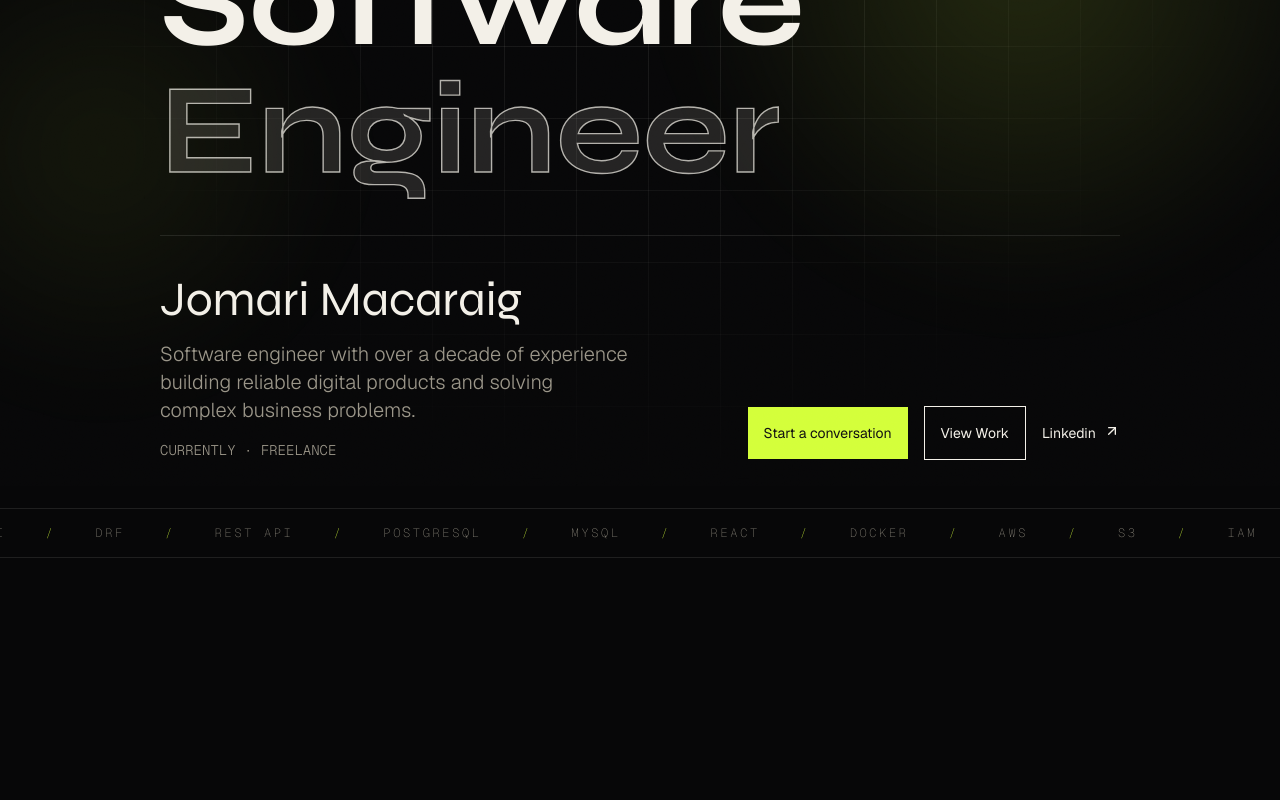
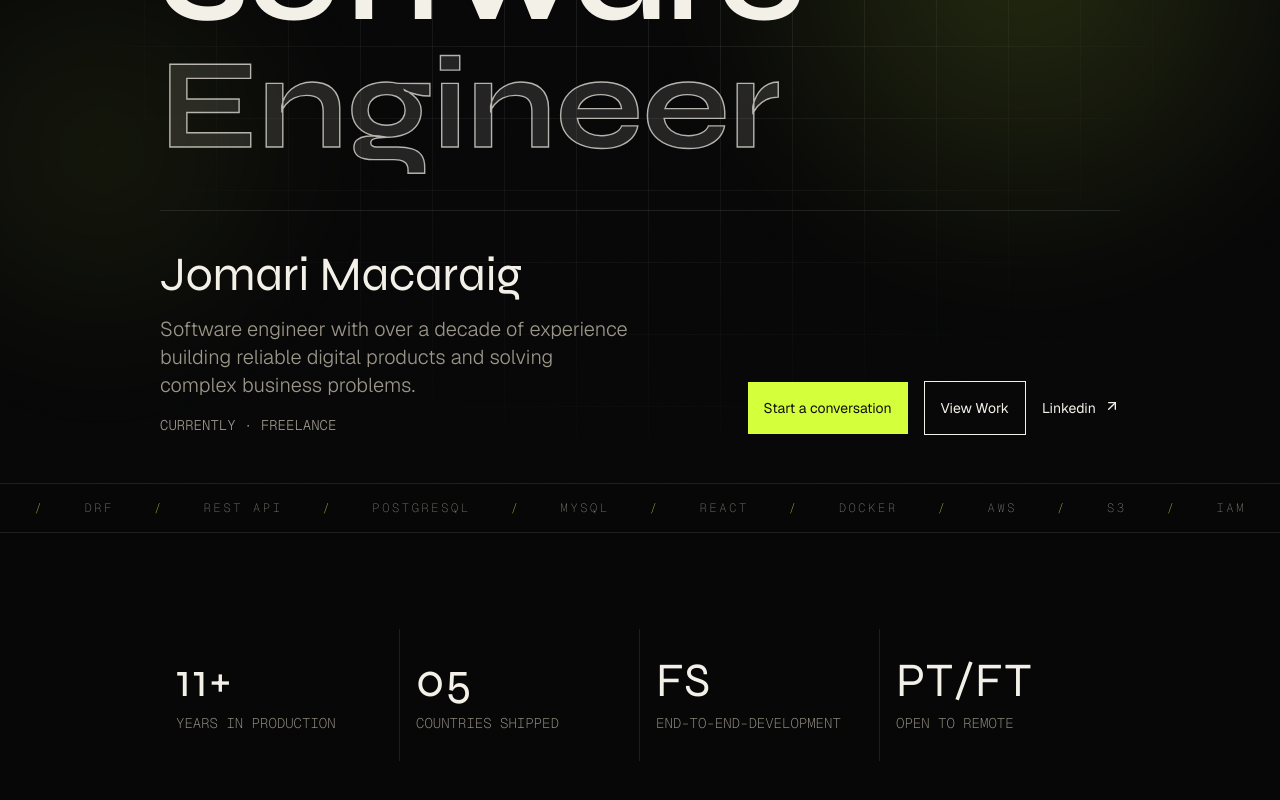
Before and after one commit to Jomari-Macaraig/jomari-portfolio, a React (Vite) app: page / in a window 1280 px wide. Shown: the part 314-1114 px from the top of the page. Before the commit the page ends 872 px from the top, so only its background shows below. Built offline with nearby package versions, Linux system fonts and the light colour scheme; the HTML template or start-up script is replaced by a standard one.

Commit message:
Add highlights

```diff
--- a/src/components/layout/Main.jsx
+++ b/src/components/layout/Main.jsx
@@ -1,11 +1,15 @@
 import Hero from "../sections/Hero";
 import Marquee from "../ui/Marquee";
+import Cards from "../sections/Cards.jsx";
 import { SITE } from "../../data/site.js";
+
+
 export default function Main() {
   return (
     <main className="flex min-h-dvh flex-col flex-1">
       <Hero />
       <Marquee items={SITE.skills} />
+      <Cards/>
     </main>
   );
 }
--- /dev/null
+++ b/src/components/sections/Cards.jsx
@@ -0,0 +1,25 @@
+import Card from "../ui/Card";
+
+import { SITE } from "../../data/site";
+
+const HIGHLIGHT_DIVIDERS = [
+  "border-b sm:border-r lg:border-b-0",
+  "border-b md:border-r lg:border-b-0",
+  "border-b sm:border-b-0 sm:border-r",
+  "",
+];
+
+export default function Cards() {
+  console.log(SITE.highlights);
+  return (
+    <div className="grid gird-cols-1 sm:grid-cols-2 lg:grid-cols-4 pt-24 pb-12 px-6 sm:px-10 md:px-20 lg:px-40">
+      {SITE.highlights.map((highlight, index) => (
+        <Card
+          title={highlight.title}
+          subtitle={highlight.subtitle}
+          className={`w-full md:w-auto border-line ${HIGHLIGHT_DIVIDERS[index]}`}
+        />
+      ))}
+    </div>
+  );
+}
--- /dev/null
+++ b/src/components/ui/Card.jsx
@@ -0,0 +1,8 @@
+export default function Card({ title, subtitle, className = "" }) {
+  return (
+    <div className={`flex flex-col gap-2  justify-start text-fg uppercase p-4 py-7 ${className}`}>
+      <h2 className="font-display tracking-wide text-fg text-5xl">{title}</h2>
+      <p className="font-mono text-sm font-extralight text-muted">{subtitle}</p>
+    </div>
+  );
+}
--- a/src/data/site.js
+++ b/src/data/site.js
@@ -28,6 +28,12 @@ export const SITE = {
     "Cloudfront",
     "Route53",
   ],
+  highlights: [
+    { title: "11+", subtitle: "years in production" },
+    { title: "05", subtitle: "countries shipped" },
+    { title: "FS", subtitle: "end-to-end-development" },
+    { title: "PT/FT", subtitle: "open to remote" },
+  ],
 };
 
 export const NAVIGATION_ITEMS = [
```
